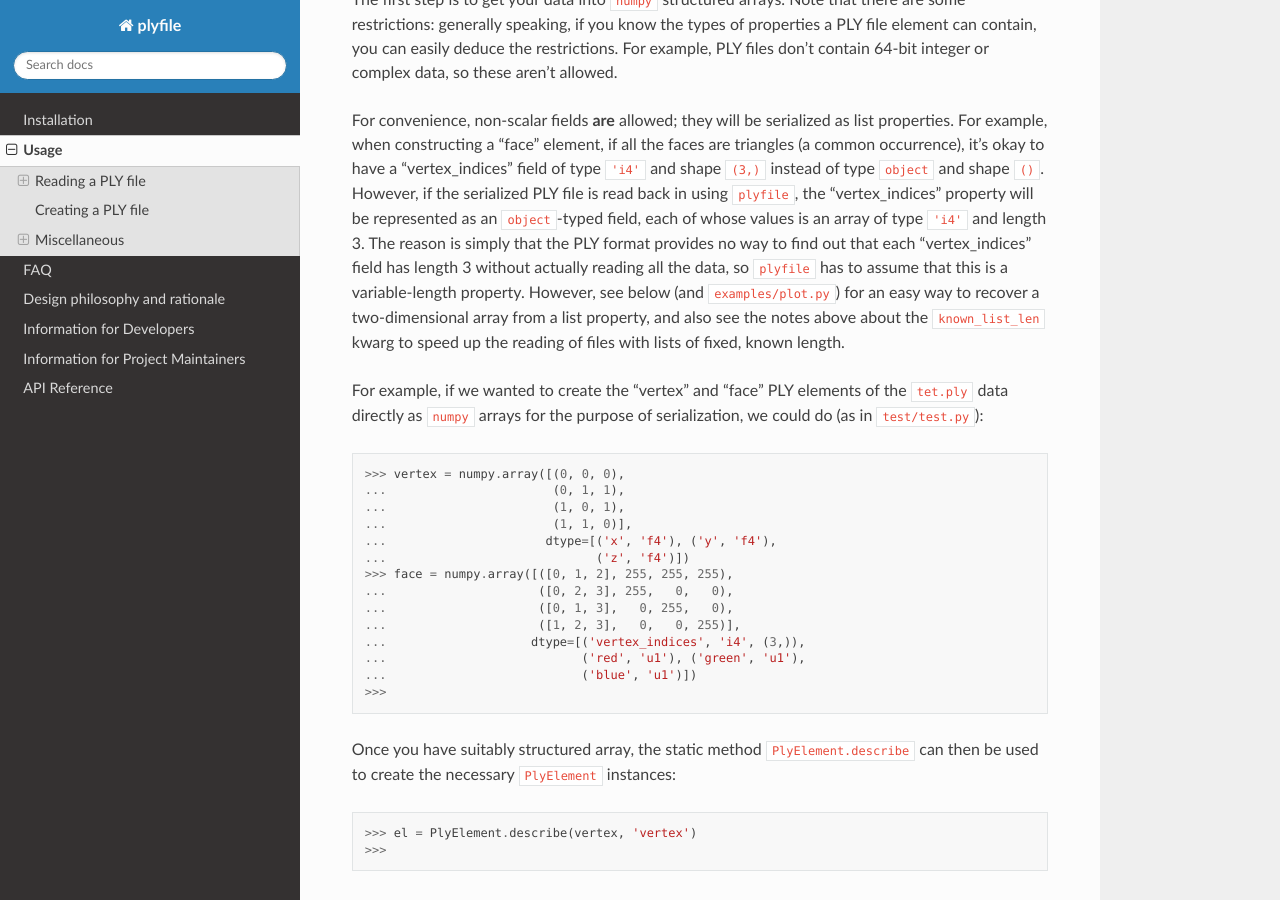
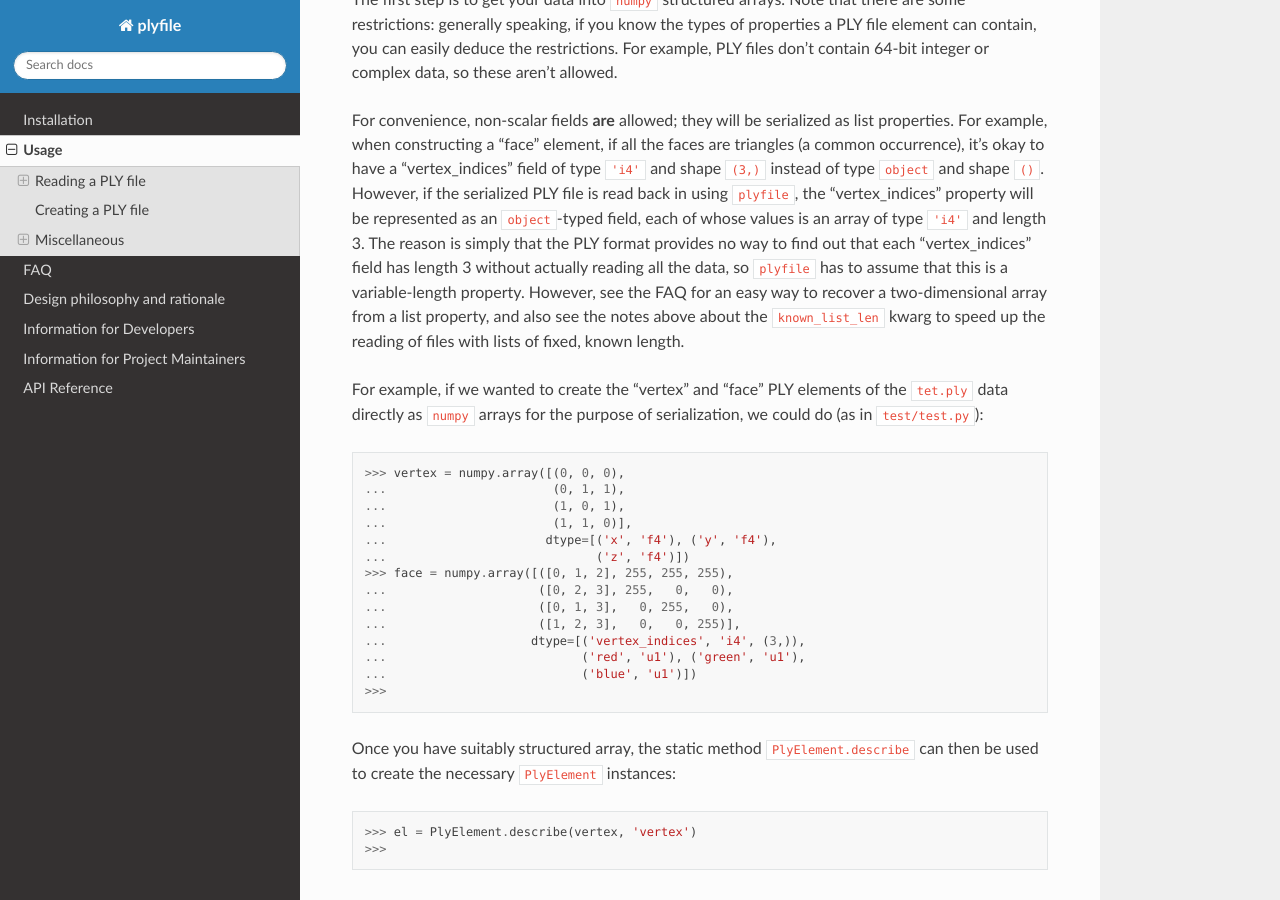
Before and after one commit to dranjan/python-plyfile, a Sphinx documentation site: the page built from doc/usage.md, in a window 1280 px wide and 900 px high, scrolled down 3526 px. Built offline with Sphinx 7.4.7 and the Read the Docs theme 2.0.0, drawn with Linux system fonts in a browser that asks for light colours.

Commit message:
Remove reference to plot.py

```diff
--- a/doc/usage.md
+++ b/doc/usage.md
@@ -196,8 +196,8 @@ be represented as an `object`-typed field, each of whose values is an
 array of type `'i4'` and length 3.  The reason is simply that the PLY
 format provides no way to find out that each "vertex_indices" field has
 length 3 without actually reading all the data, so `plyfile` has to
-assume that this is a variable-length property.  However, see below (and
-`examples/plot.py`) for an easy way to recover a two-dimensional array
+assume that this is a variable-length property.  However, see the FAQ
+for an easy way to recover a two-dimensional array
 from a list property, and also see the notes above about the
 `known_list_len` kwarg to speed up the reading of files with lists of
 fixed, known length.
```
